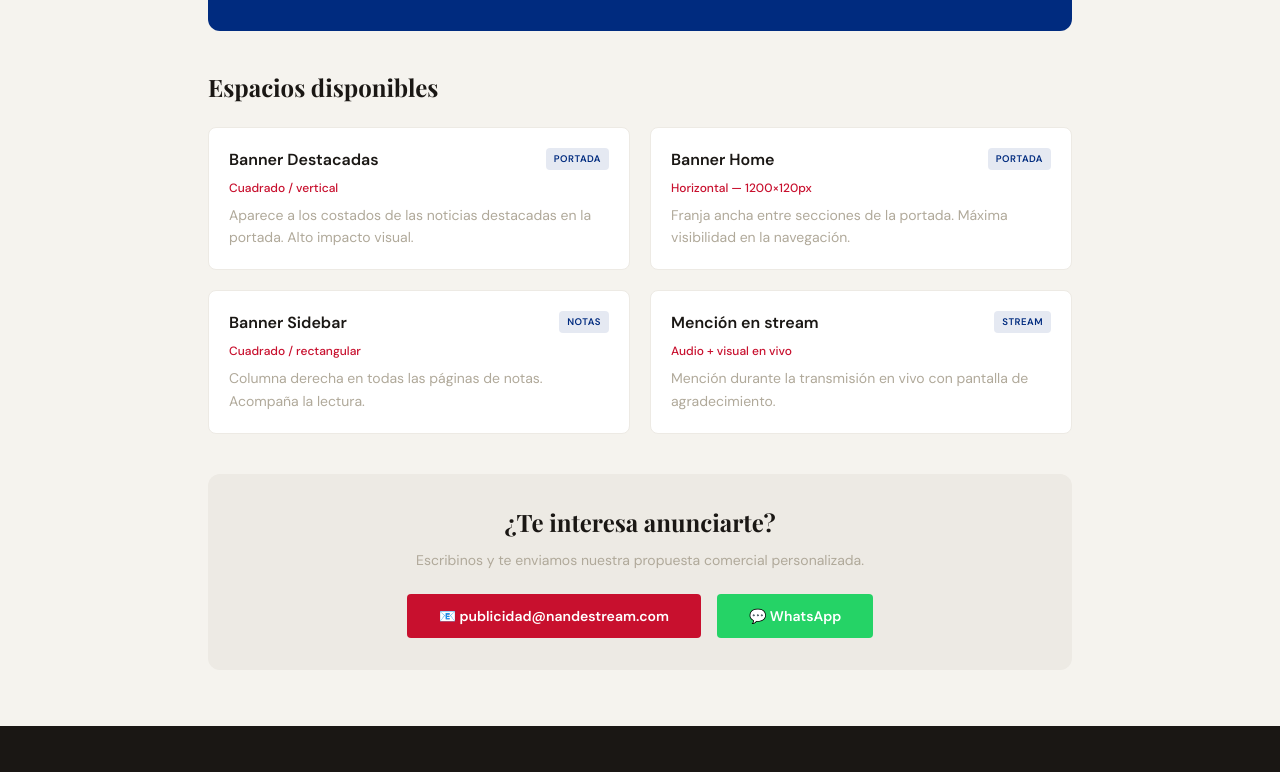
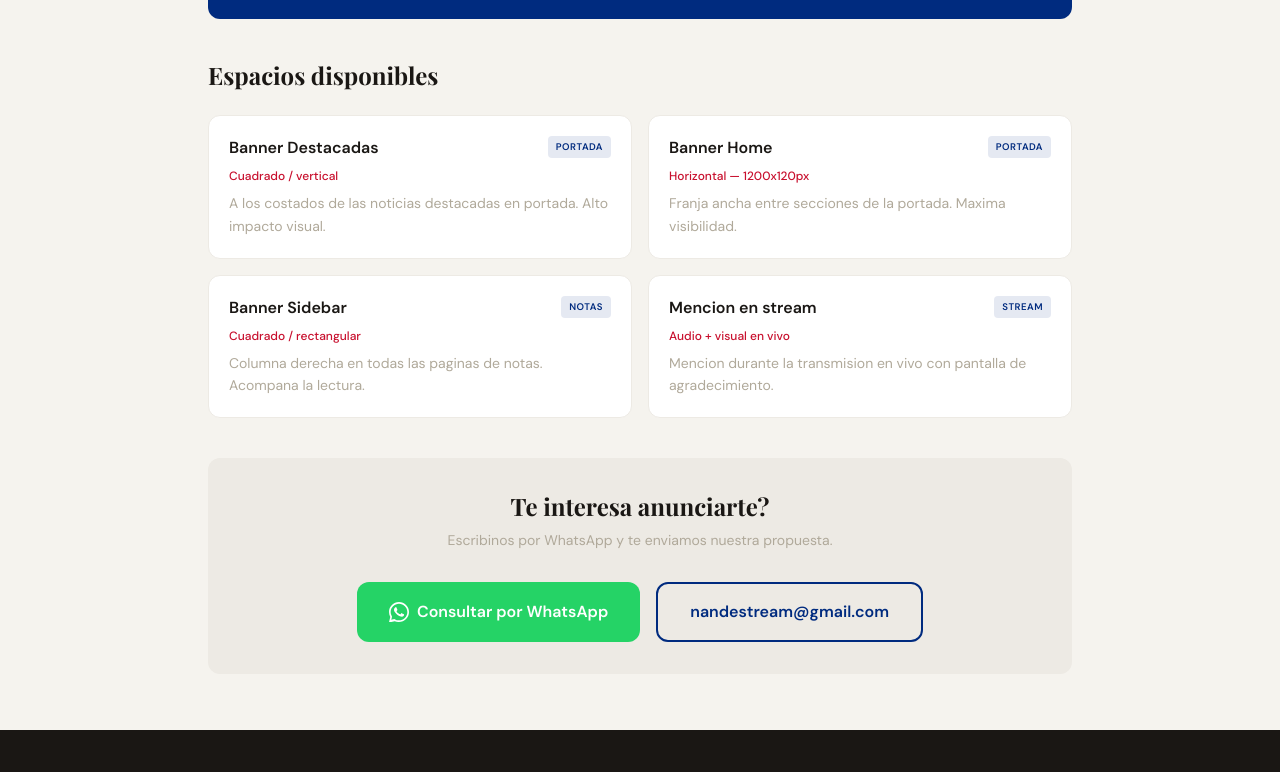
Before and after one commit to peterdoor/nandestream, a Next.js app: page /publicidad in a window 1280 px wide. Shown: the part 514-1286 px from the top of the page. Built offline with nearby package versions, Linux system fonts and the light colour scheme; no server answers; the database is empty.

Commit message:
contacto update

```diff
--- a/app/contacto/page.tsx
+++ b/app/contacto/page.tsx
@@ -1,89 +1,75 @@
 import type { Metadata } from 'next';
+import { getConfig } from '@/lib/supabase';
 
 export const metadata: Metadata = {
   title: 'Contacto',
-  description: 'Ponete en contacto con el equipo de Ñande Stream.',
+  description: 'Contacto con el equipo de Nande Stream.',
 };
 
-export default function ContactoPage() {
+export default async function ContactoPage() {
+  const config = await getConfig();
+  const wa = config.whatsapp_url || 'https://wa.me/595';
+
   return (
     <div className="bg-crema min-h-screen">
       <div className="bg-azul py-12">
-        <div className="max-w-3xl mx-auto px-4">
+        <div className="max-w-2xl mx-auto px-4">
           <p className="text-white/40 text-xs uppercase tracking-widest mb-2">El medio</p>
           <h1 className="font-display text-4xl text-white">Contacto</h1>
         </div>
       </div>
-      <div className="max-w-3xl mx-auto px-4 py-14">
-        <div className="grid grid-cols-1 md:grid-cols-2 gap-8">
-          <div>
-            <h2 className="font-display text-2xl text-tinta mb-6">Escribinos</h2>
-            <div className="flex flex-col gap-5">
-              <ContactCard
-                icon="📧"
-                titulo="Redacción"
-                desc="Para enviar información, denuncias o consultas periodísticas."
-                valor="redaccion@nandestream.com"
-                link="mailto:redaccion@nandestream.com"
-              />
-              <ContactCard
-                icon="📢"
-                titulo="Publicidad"
-                desc="Para consultas sobre espacios publicitarios y auspicios."
-                valor="publicidad@nandestream.com"
-                link="mailto:publicidad@nandestream.com"
-              />
-              <ContactCard
-                icon="💬"
-                titulo="WhatsApp"
-                desc="Para enviar novedades, fotos o videos de último momento."
-                valor="Escribinos al WhatsApp"
-                link={process.env.NEXT_PUBLIC_WA ?? '#'}
-              />
+
+      <div className="max-w-2xl mx-auto px-4 py-14">
+        <p className="text-gray-500 text-lg mb-10 leading-relaxed">
+          Escribinos por WhatsApp o por mail. Respondemos todas las consultas.
+        </p>
+
+        <div className="flex flex-col gap-4">
+          {/* WhatsApp — principal */}
+          <a href={wa} target="_blank" rel="noopener noreferrer"
+            className="flex items-center gap-5 bg-[#25D366] text-white rounded-xl p-6 hover:opacity-95 transition-opacity group">
+            <div className="w-12 h-12 bg-white/20 rounded-full flex items-center justify-center flex-shrink-0">
+              <svg width="26" height="26" viewBox="0 0 24 24" fill="white">
+                <path d="M17.472 14.382c-.297-.149-1.758-.867-2.03-.967-.273-.099-.471-.148-.67.15-.197.297-.767.966-.94 1.164-.173.199-.347.223-.644.075-.297-.15-1.255-.463-2.39-1.475-.883-.788-1.48-1.761-1.653-2.059-.173-.297-.018-.458.13-.606.134-.133.298-.347.446-.52.149-.174.198-.298.298-.497.099-.198.05-.371-.025-.52-.075-.149-.669-1.612-.916-2.207-.242-.579-.487-.5-.669-.51-.173-.008-.371-.01-.57-.01-.198 0-.52.074-.792.372-.272.297-1.04 1.016-1.04 2.479 0 1.462 1.065 2.875 1.213 3.074.149.198 2.096 3.2 5.077 4.487.709.306 1.262.489 1.694.625.712.227 1.36.195 1.871.118.571-.085 1.758-.719 2.006-1.413.248-.694.248-1.289.173-1.413-.074-.124-.272-.198-.57-.347z"/>
+                <path d="M12 0C5.373 0 0 5.373 0 12c0 2.126.553 4.122 1.523 5.858L.057 23.857a.5.5 0 0 0 .608.63l6.17-1.453A11.945 11.945 0 0 0 12 24c6.627 0 12-5.373 12-12S18.627 0 12 0zm0 22c-1.891 0-3.66-.52-5.17-1.427l-.36-.213-3.737.88.898-3.635-.234-.374A9.96 9.96 0 0 1 2 12C2 6.477 6.477 2 12 2s10 4.477 10 10-4.477 10-10 10z"/>
+              </svg>
             </div>
-          </div>
-          <div>
-            <h2 className="font-display text-2xl text-tinta mb-6">Redes sociales</h2>
-            <div className="flex flex-col gap-4">
-              <SocialCard color="bg-[#FF0000]" label="YouTube" desc="Suscribite al canal" href={process.env.NEXT_PUBLIC_YT ?? '#'} />
-              <SocialCard color="bg-[#1877F2]" label="Facebook" desc="Seguinos en Facebook" href={process.env.NEXT_PUBLIC_FB ?? '#'} />
-              <SocialCard color="bg-[#25D366]" label="WhatsApp" desc="Unite al grupo" href={process.env.NEXT_PUBLIC_WA ?? '#'} />
+            <div>
+              <p className="font-bold text-lg">WhatsApp</p>
+              <p className="text-white/80 text-sm mt-0.5">Canal principal — respondemos rapido</p>
             </div>
-            <div className="mt-8 bg-azul rounded-lg p-5">
-              <p className="text-white font-semibold text-sm mb-1">¿Querés ser columnista?</p>
-              <p className="text-white/60 text-xs leading-relaxed">Si tenés análisis, perspectiva y algo para decirle al Paraguay, escribinos a redaccion@nandestream.com con el asunto "Columnista".</p>
+            <div className="ml-auto text-white/60 text-xl">→</div>
+          </a>
+
+          {/* Mail */}
+          <a href="mailto:nandestream@gmail.com"
+            className="flex items-center gap-5 bg-white rounded-xl p-6 border border-gris-claro hover:shadow-md transition-shadow group">
+            <div className="w-12 h-12 bg-azul/10 rounded-full flex items-center justify-center flex-shrink-0">
+              <svg width="22" height="22" viewBox="0 0 24 24" fill="none" stroke="#002B7F" strokeWidth="2">
+                <path d="M4 4h16c1.1 0 2 .9 2 2v12c0 1.1-.9 2-2 2H4c-1.1 0-2-.9-2-2V6c0-1.1.9-2 2-2z"/>
+                <polyline points="22,6 12,13 2,6"/>
+              </svg>
             </div>
+            <div>
+              <p className="font-bold text-tinta">Email</p>
+              <p className="text-rojo text-sm font-medium mt-0.5">nandestream@gmail.com</p>
+            </div>
+            <div className="ml-auto text-gris-medio text-xl">→</div>
+          </a>
+
+          {/* Columnistas */}
+          <div className="bg-azul rounded-xl p-6 mt-2">
+            <p className="text-white font-bold mb-1">Queres ser columnista?</p>
+            <p className="text-white/60 text-sm leading-relaxed mb-4">
+              Si tenes analisis, perspectiva y algo para decirle al Paraguay, escribinos.
+            </p>
+            <a href={wa} target="_blank" rel="noopener noreferrer"
+              className="inline-flex items-center gap-2 bg-[#25D366] text-white font-bold text-sm px-5 py-2.5 rounded-lg hover:opacity-90 transition-opacity">
+              Escribinos por WhatsApp
+            </a>
           </div>
         </div>
       </div>
     </div>
   );
 }
-
-function ContactCard({ icon, titulo, desc, valor, link }: { icon: string; titulo: string; desc: string; valor: string; link: string }) {
-  return (
-    <a href={link} className="flex items-start gap-4 bg-white rounded-lg p-4 hover:shadow-md transition-shadow group">
-      <span className="text-2xl flex-shrink-0">{icon}</span>
-      <div>
-        <p className="font-semibold text-sm text-tinta group-hover:text-azul transition-colors">{titulo}</p>
-        <p className="text-xs text-gris-medio mt-0.5 mb-1">{desc}</p>
-        <p className="text-xs text-rojo font-medium">{valor}</p>
-      </div>
-    </a>
-  );
-}
-
-function SocialCard({ color, label, desc, href }: { color: string; label: string; desc: string; href: string }) {
-  return (
-    <a href={href} target="_blank" rel="noopener noreferrer"
-      className="flex items-center gap-3 bg-white rounded-lg p-3.5 hover:shadow-md transition-shadow">
-      <div className={`${color} w-8 h-8 rounded flex items-center justify-center flex-shrink-0`}>
-        <svg width="14" height="14" viewBox="0 0 24 24" fill="white"><path d="M4 4l16 8-16 8V4z"/></svg>
-      </div>
-      <div>
-        <p className="font-semibold text-sm text-tinta">{label}</p>
-        <p className="text-xs text-gris-medio">{desc}</p>
-      </div>
-    </a>
-  );
-}
--- a/app/publicidad/page.tsx
+++ b/app/publicidad/page.tsx
@@ -1,50 +1,54 @@
 import type { Metadata } from 'next';
-import Link from 'next/link';
+import { getConfig } from '@/lib/supabase';
 
 export const metadata: Metadata = {
   title: 'Publicidad',
-  description: 'Espacios publicitarios en Ñande Stream — llegá a miles de paraguayos.',
+  description: 'Espacios publicitarios en Nande Stream.',
 };
 
-export default function PublicidadPage() {
+export default async function PublicidadPage() {
+  const config = await getConfig();
+  const wa = config.whatsapp_url || 'https://wa.me/595';
+
   return (
     <div className="bg-crema min-h-screen">
       <div className="bg-azul py-12">
         <div className="max-w-4xl mx-auto px-4">
           <p className="text-white/40 text-xs uppercase tracking-widest mb-2">El medio</p>
           <h1 className="font-display text-4xl text-white mb-3">Publicidad</h1>
-          <p className="text-white/60 text-lg">Conectá tu marca con miles de paraguayos.</p>
+          <p className="text-white/60 text-lg">Conecta tu marca con miles de paraguayos.</p>
         </div>
       </div>
+
       <div className="max-w-4xl mx-auto px-4 py-14">
 
         {/* Propuesta de valor */}
-        <div className="bg-azul rounded-xl p-8 mb-10 text-white">
-          <h2 className="font-display text-2xl mb-4">¿Por qué anunciarte en Ñande Stream?</h2>
-          <div className="grid grid-cols-1 md:grid-cols-3 gap-6">
+        <div className="bg-azul rounded-xl p-8 mb-10">
+          <h2 className="font-display text-2xl text-white mb-6">Por que anunciarte en Nande Stream?</h2>
+          <div className="grid grid-cols-1 md:grid-cols-3 gap-4">
             {[
               { n: 'Audiencia comprometida', d: 'Lectores y espectadores activos interesados en la actualidad paraguaya.' },
               { n: 'Multiplataforma', d: 'Web, stream en vivo, YouTube, Facebook y WhatsApp en un solo paquete.' },
               { n: 'Contenido de calidad', d: 'Tu marca asociada a periodismo serio e institucional.' },
             ].map(i => (
               <div key={i.n} className="bg-white/10 rounded-lg p-4">
-                <p className="font-semibold text-sm mb-1">{i.n}</p>
+                <p className="font-semibold text-white text-sm mb-1">{i.n}</p>
                 <p className="text-white/60 text-xs leading-relaxed">{i.d}</p>
               </div>
             ))}
           </div>
         </div>
 
-        {/* Espacios disponibles */}
+        {/* Espacios */}
         <h2 className="font-display text-2xl text-tinta mb-6">Espacios disponibles</h2>
-        <div className="grid grid-cols-1 md:grid-cols-2 gap-5 mb-10">
+        <div className="grid grid-cols-1 md:grid-cols-2 gap-4 mb-10">
           {[
-            { titulo: 'Banner Destacadas', formato: 'Cuadrado / vertical', desc: 'Aparece a los costados de las noticias destacadas en la portada. Alto impacto visual.', badge: 'Portada' },
-            { titulo: 'Banner Home', formato: 'Horizontal — 1200×120px', desc: 'Franja ancha entre secciones de la portada. Máxima visibilidad en la navegación.', badge: 'Portada' },
-            { titulo: 'Banner Sidebar', formato: 'Cuadrado / rectangular', desc: 'Columna derecha en todas las páginas de notas. Acompaña la lectura.', badge: 'Notas' },
-            { titulo: 'Mención en stream', formato: 'Audio + visual en vivo', desc: 'Mención durante la transmisión en vivo con pantalla de agradecimiento.', badge: 'Stream' },
+            { titulo: 'Banner Destacadas', formato: 'Cuadrado / vertical', desc: 'A los costados de las noticias destacadas en portada. Alto impacto visual.', badge: 'Portada' },
+            { titulo: 'Banner Home', formato: 'Horizontal — 1200x120px', desc: 'Franja ancha entre secciones de la portada. Maxima visibilidad.', badge: 'Portada' },
+            { titulo: 'Banner Sidebar', formato: 'Cuadrado / rectangular', desc: 'Columna derecha en todas las paginas de notas. Acompana la lectura.', badge: 'Notas' },
+            { titulo: 'Mencion en stream', formato: 'Audio + visual en vivo', desc: 'Mencion durante la transmision en vivo con pantalla de agradecimiento.', badge: 'Stream' },
           ].map(e => (
-            <div key={e.titulo} className="bg-white rounded-lg p-5 border border-gris-claro">
+            <div key={e.titulo} className="bg-white rounded-xl p-5 border border-gris-claro">
               <div className="flex items-start justify-between mb-2">
                 <h3 className="font-semibold text-tinta">{e.titulo}</h3>
                 <span className="text-[0.6rem] font-bold uppercase tracking-wider bg-azul/10 text-azul px-2 py-1 rounded">{e.badge}</span>
@@ -55,18 +59,22 @@ export default function PublicidadPage() {
           ))}
         </div>
 
-        {/* CTA */}
+        {/* CTA — todo al WhatsApp */}
         <div className="bg-gris-claro rounded-xl p-8 text-center">
-          <h2 className="font-display text-2xl text-tinta mb-3">¿Te interesa anunciarte?</h2>
-          <p className="text-gris-medio mb-6 text-sm">Escribinos y te enviamos nuestra propuesta comercial personalizada.</p>
+          <h2 className="font-display text-2xl text-tinta mb-2">Te interesa anunciarte?</h2>
+          <p className="text-gris-medio mb-8 text-sm">Escribinos por WhatsApp y te enviamos nuestra propuesta.</p>
           <div className="flex gap-4 justify-center flex-wrap">
-            <a href="mailto:publicidad@nandestream.com"
-              className="bg-rojo hover:bg-rojo-oscuro text-white font-semibold px-8 py-3 rounded transition-colors text-sm">
-              📧 publicidad@nandestream.com
+            <a href={wa} target="_blank" rel="noopener noreferrer"
+              className="flex items-center gap-2 bg-[#25D366] hover:opacity-90 text-white font-bold px-8 py-4 rounded-xl transition-opacity text-base">
+              <svg width="20" height="20" viewBox="0 0 24 24" fill="white">
+                <path d="M17.472 14.382c-.297-.149-1.758-.867-2.03-.967-.273-.099-.471-.148-.67.15-.197.297-.767.966-.94 1.164-.173.199-.347.223-.644.075-.297-.15-1.255-.463-2.39-1.475-.883-.788-1.48-1.761-1.653-2.059-.173-.297-.018-.458.13-.606.134-.133.298-.347.446-.52.149-.174.198-.298.298-.497.099-.198.05-.371-.025-.52-.075-.149-.669-1.612-.916-2.207-.242-.579-.487-.5-.669-.51-.173-.008-.371-.01-.57-.01-.198 0-.52.074-.792.372-.272.297-1.04 1.016-1.04 2.479 0 1.462 1.065 2.875 1.213 3.074.149.198 2.096 3.2 5.077 4.487.709.306 1.262.489 1.694.625.712.227 1.36.195 1.871.118.571-.085 1.758-.719 2.006-1.413.248-.694.248-1.289.173-1.413-.074-.124-.272-.198-.57-.347z"/>
+                <path d="M12 0C5.373 0 0 5.373 0 12c0 2.126.553 4.122 1.523 5.858L.057 23.857a.5.5 0 0 0 .608.63l6.17-1.453A11.945 11.945 0 0 0 12 24c6.627 0 12-5.373 12-12S18.627 0 12 0zm0 22c-1.891 0-3.66-.52-5.17-1.427l-.36-.213-3.737.88.898-3.635-.234-.374A9.96 9.96 0 0 1 2 12C2 6.477 6.477 2 12 2s10 4.477 10 10-4.477 10-10 10z"/>
+              </svg>
+              Consultar por WhatsApp
             </a>
-            <a href={process.env.NEXT_PUBLIC_WA ?? '#'} target="_blank" rel="noopener noreferrer"
-              className="bg-[#25D366] hover:opacity-90 text-white font-semibold px-8 py-3 rounded transition-colors text-sm">
-              💬 WhatsApp
+            <a href="mailto:nandestream@gmail.com"
+              className="flex items-center gap-2 border-2 border-azul text-azul font-bold px-8 py-4 rounded-xl hover:bg-azul hover:text-white transition-colors text-base">
+              nandestream@gmail.com
             </a>
           </div>
         </div>
```
